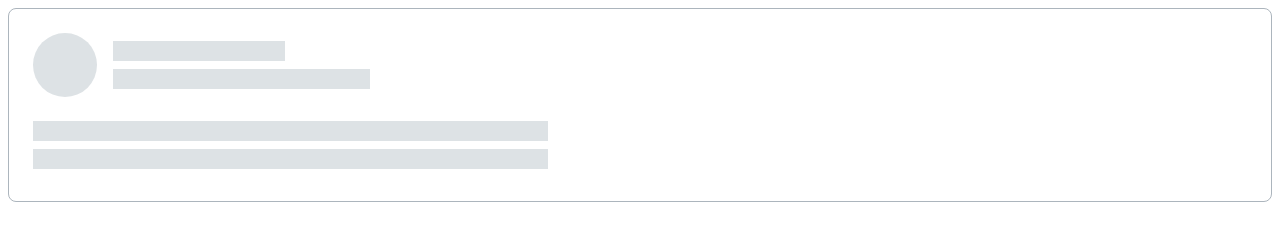
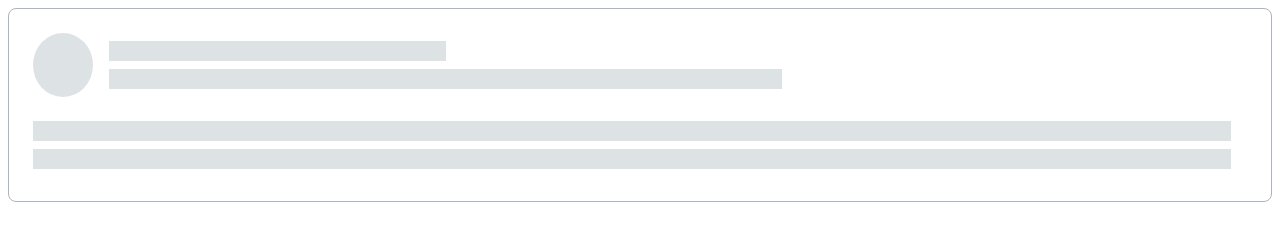
Before and after one commit to js-tasks-ru/htmlcss-20240412_ivan-glushkov1997, a website: page 04-lection2/02-skeleton/index.html in a window 1280 px wide. Drawn offline with Linux system fonts and the light colour scheme.

Commit message:
chore: code review

```diff
--- a/04-lection2/02-skeleton/index.html
+++ b/04-lection2/02-skeleton/index.html
@@ -10,13 +10,13 @@
         <div class="skeleton__group">
             <div class="skeleton__circle"></div>
             <div class="skeleton__group-item">
-                <div class="skeleton__line" style="width: 172px"></div>
-                <div class="skeleton__line" style="width: 257px"></div>
+                <div class="skeleton__line skeleton__line_small"></div>
+                <div class="skeleton__line skeleton__line_medium"></div>
             </div>
         </div>
 
-        <div class="skeleton__line" style="width: 515px"></div>
-        <div class="skeleton__line" style="width: 515px"></div>
+        <div class="skeleton__line skeleton__line_large"></div>
+        <div class="skeleton__line skeleton__line_large"></div>
     </div>
     </body>
 </html>
--- a/04-lection2/02-skeleton/skeleton.css
+++ b/04-lection2/02-skeleton/skeleton.css
@@ -15,6 +15,7 @@
 }
 
 .skeleton__group-item {
+    width: 100%;
     align-self: center;
 }
 
@@ -36,3 +37,15 @@
 .skeleton__line:last-child {
     margin-bottom: 0;
 }
+
+.skeleton__line_small {
+    width: 30%
+}
+
+.skeleton__line_medium {
+    width: 60%
+}
+
+.skeleton__line_large {
+    width: 100%
+}
```
